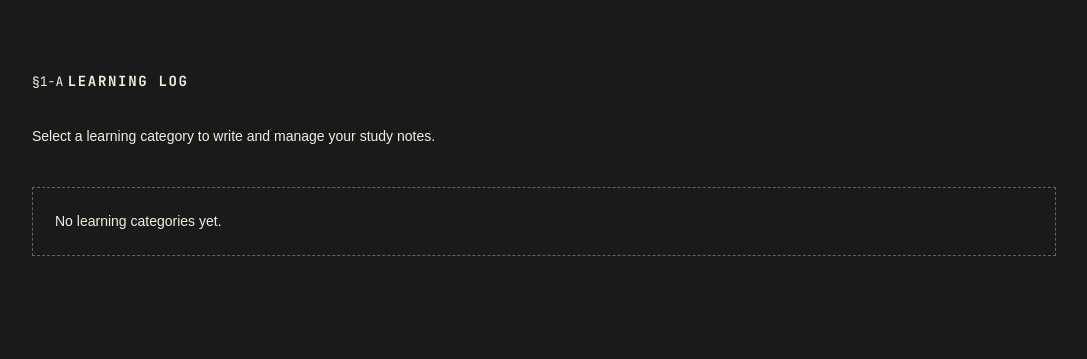
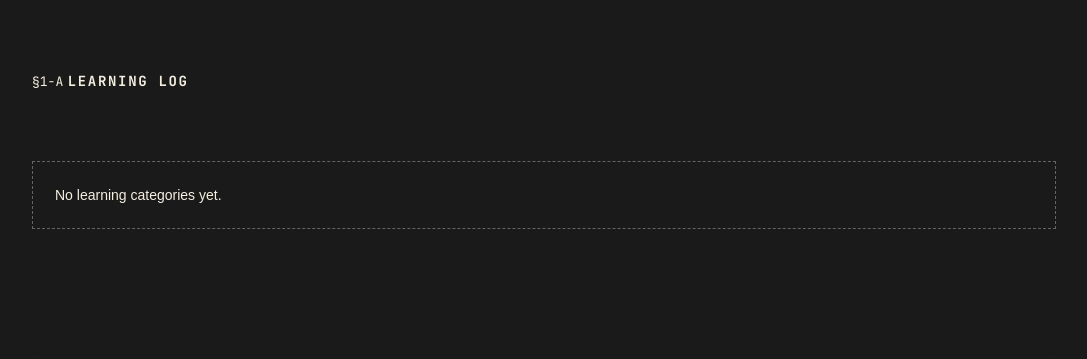
Before and after one commit to nasca1111/nasca-dev, a Flask app: page / in a window 1280 px wide. Shown: the part 716-1075 px from the top of the page, without its empty margins (96-1183 px from the left). Run offline with Flask 3, Linux system fonts and the light colour scheme; data comes from the database, SQL or seed files in the repository; data that the repository does not hold is empty; some web fonts are replaced.

Commit message:
edit some style5

```diff
--- a/templates/index.html
+++ b/templates/index.html
@@ -155,7 +155,6 @@
           </form>
           {% endif %}
         </div>
-        <p class="learning-intro">Select a learning category to write and manage your study notes.</p>
         <div class="learning-tabs" role="tablist" aria-label="Learning categories">
           {% for category in learning_categories %}
           <button class="learning-tab{% if loop.first %} is-active{% endif %}" type="button" role="tab" aria-selected="{{ 'true' if loop.first else 'false' }}" aria-controls="learning-category-{{ category.id }}" data-tab-target="learning-category-{{ category.id }}">{{ category.name }}</button>
```
